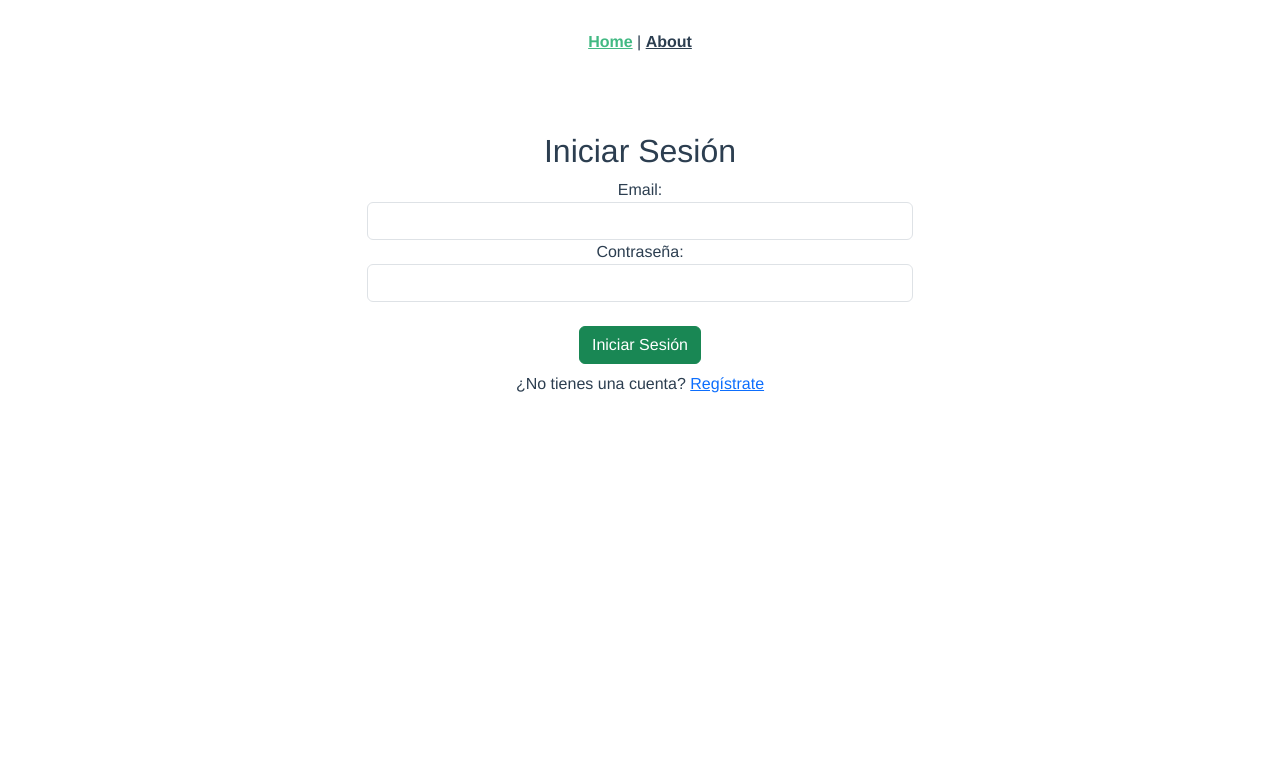
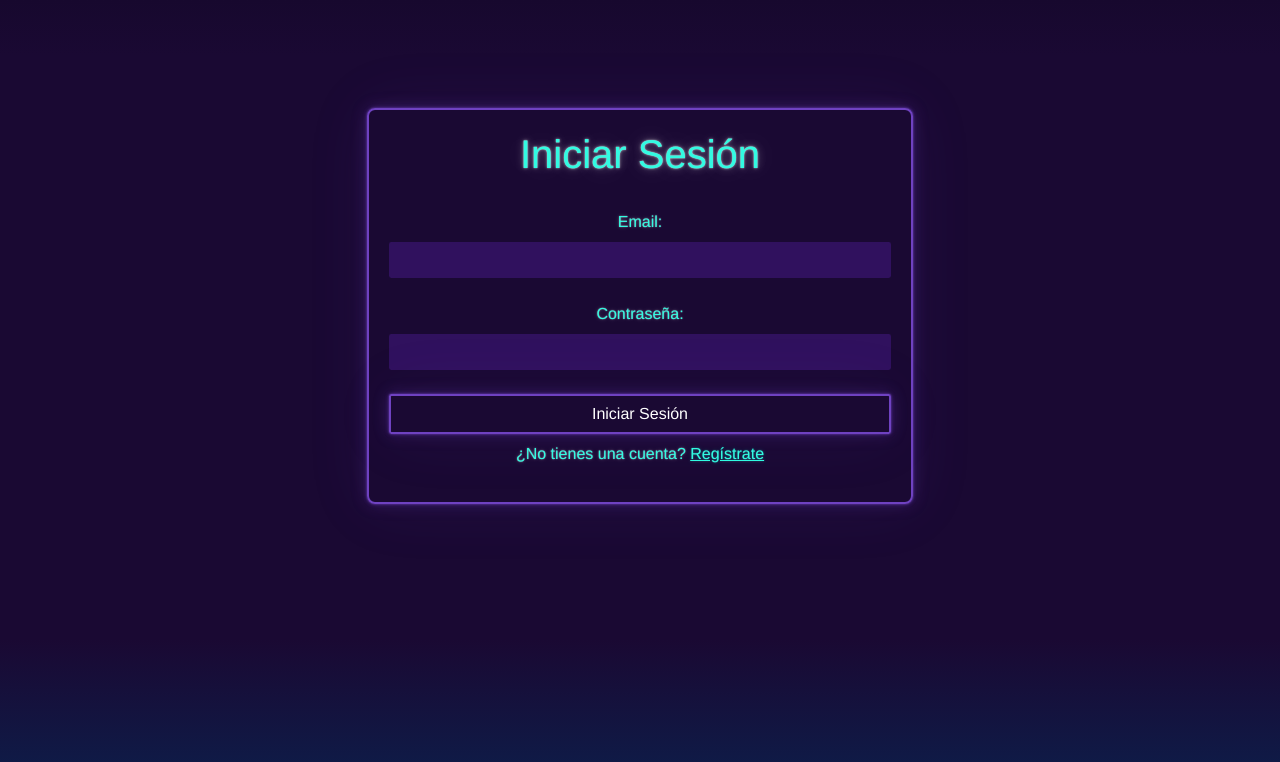
Before and after one commit to helheim16/Todo_List_Fullstack, a Vue app in the folder frontend/: page /#/ in a window 1280 px wide. Shown: the top 762 px of the page. Built offline with nearby package versions, Linux system fonts and the light colour scheme.

Commit message:
editando

```diff
--- a/frontend/package.json
+++ b/frontend/package.json
@@ -7,6 +7,7 @@
     "build": "vue-cli-service build"
   },
   "dependencies": {
+    "bootswatch": "^5.3.2",
     "core-js": "^3.8.3",
     "firebase": "^10.6.0",
     "vue": "^2.6.14",
--- a/frontend/public/index.html
+++ b/frontend/public/index.html
@@ -4,8 +4,8 @@
     <meta charset="utf-8">
     <meta http-equiv="X-UA-Compatible" content="IE=edge">
     <meta name="viewport" content="width=device-width,initial-scale=1.0">
-    <link rel="icon" href="<%= BASE_URL %>favicon.ico">
-    <title><%= htmlWebpackPlugin.options.title %></title>
+    <link rel="icon" href="nota.ico">
+    <title>Inicio</title>
   </head>
   <body>
     <noscript>
--- a/frontend/src/App.vue
+++ b/frontend/src/App.vue
@@ -1,8 +1,7 @@
 <template>
   <div id="app">
     <nav>
-      <router-link to="/">Home</router-link> |
-      <router-link to="/about">About</router-link>
+
     </nav>
     <router-view/>
   </div>
--- a/frontend/src/components/HelloWorld.vue
+++ b/frontend/src/components/HelloWorld.vue
@@ -2,17 +2,18 @@
   <div class="container my-4">
     <div class="row justify-content-center">
       <div class="col-md-6">
-        <form v-if="mostrarFormulario === 'login'" @submit.prevent="login" action="" class="mt-4 login-form">
-          <h2 class="form-title">Iniciar Sesión</h2>
+        <form v-if="mostrarFormulario === 'login'" @submit.prevent="login" action=""   class="mt-4 login-form  card  border-primary">
+          <h1>Iniciar Sesión</h1>
           <div class="form-group">
-            <label for="emailLogin">Email:</label>
+            <label for="emailLogin"  class="form-label mt-4">Email:</label>
             <input type="email" class="form-control" id="emailLogin" v-model="email" />
           </div>
           <div class="form-group">
-            <label for="passwordLogin">Contraseña:</label>
+            <label for="passwordLogin"  class="form-label mt-4">Contraseña:</label>
             <input type="password" class="form-control" id="passwordLogin" v-model="password" />
           </div>
-          <button type="submit" class="btn btn-success mt-4">
+          <br>
+          <button type="submit" class="btn btn-outline-primary">
             Iniciar Sesión
           </button>
           <p class="mt-2">
@@ -24,10 +25,10 @@
           </p> -->
         </form>
 
-        <form v-else-if="mostrarFormulario === 'registro'" @submit.prevent="register" class="mt-4 register-form">
+        <form v-else-if="mostrarFormulario === 'registro'" @submit.prevent="register" class="mt-4 register-form  card  border-primary" >
           <h2 class="form-title">Registrarse</h2>
           <div class="form-group">
-            <label for="emailRegister">Correo Electrónico:</label>
+            <label for="emailRegister">Email:</label>
             <input type="email" class="form-control" id="emailRegister" v-model="emailSign" />
           </div>
           <div class="form-group">
@@ -38,7 +39,8 @@
             <label for="passwordRepeat">Repetir Contraseña:</label>
             <input type="password" class="form-control" id="passwordRepeat" v-model="passwordCompare" />
           </div>
-          <button type="submit" class="btn btn-success mt-4">
+          <br>
+          <button type="submit" class="btn btn-outline-success">
             Registrarse
           </button>
           <p class="mt-2">
@@ -149,5 +151,12 @@ export default class Registro extends Vue {
 </script>
 
 <style scoped>
+.login-form,
+.register-form {
+  padding: 20px;
+  border-radius: 8px;
+  box-shadow: 0 0 10px rgba(0, 0, 0, 0.1);
+  transition: box-shadow 0.3s ease;
+}
 
 </style>
--- a/frontend/src/main.ts
+++ b/frontend/src/main.ts
@@ -1,7 +1,7 @@
 import Vue from 'vue'
 import App from './App.vue'
 import router from './router'
-import 'bootstrap/dist/css/bootstrap.min.css';
+import "bootswatch/dist/vapor/bootstrap.min.css";
 
 Vue.config.productionTip = false
 
```
Also changed, not shown: 2 other files (tests, documents, lock files or other folders).
